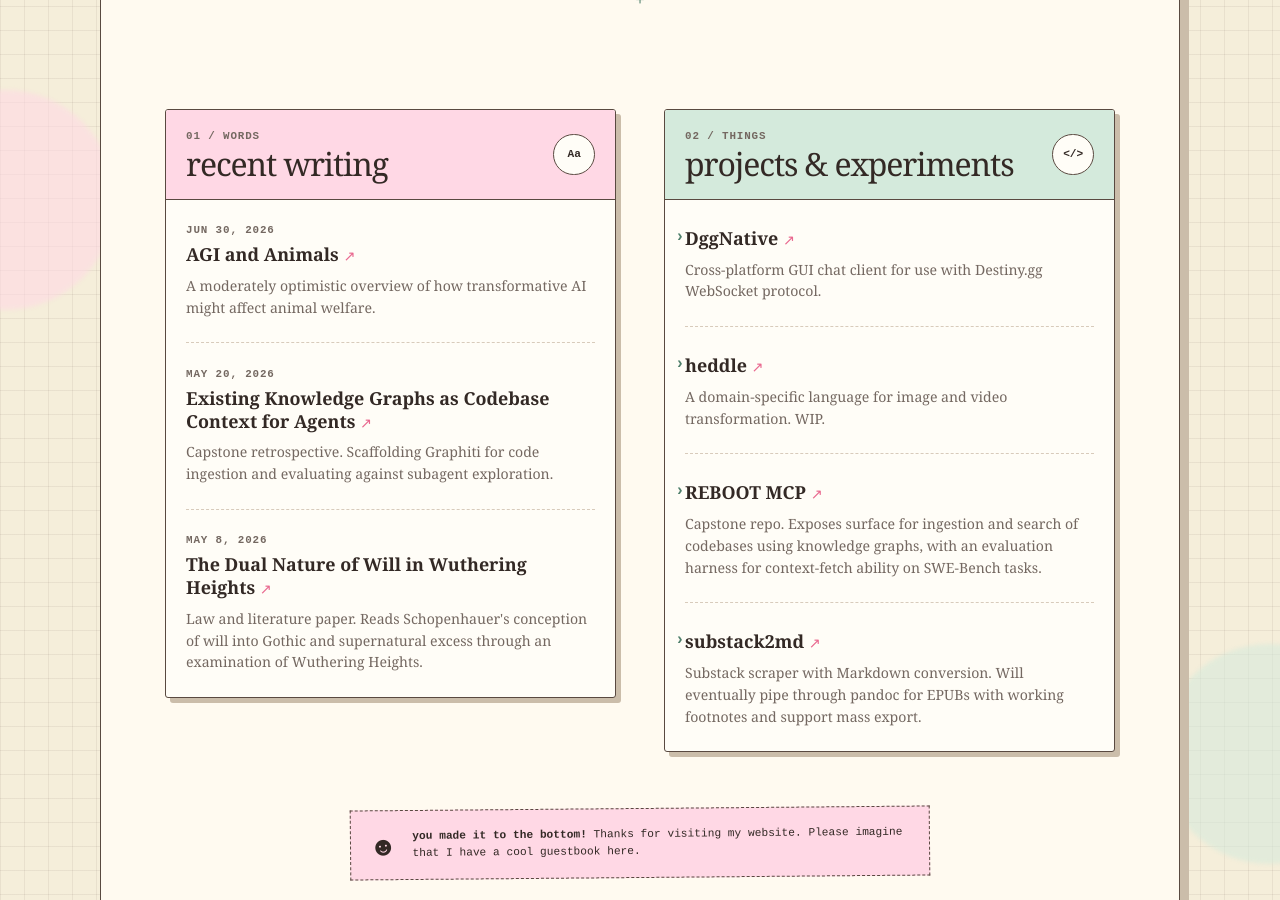
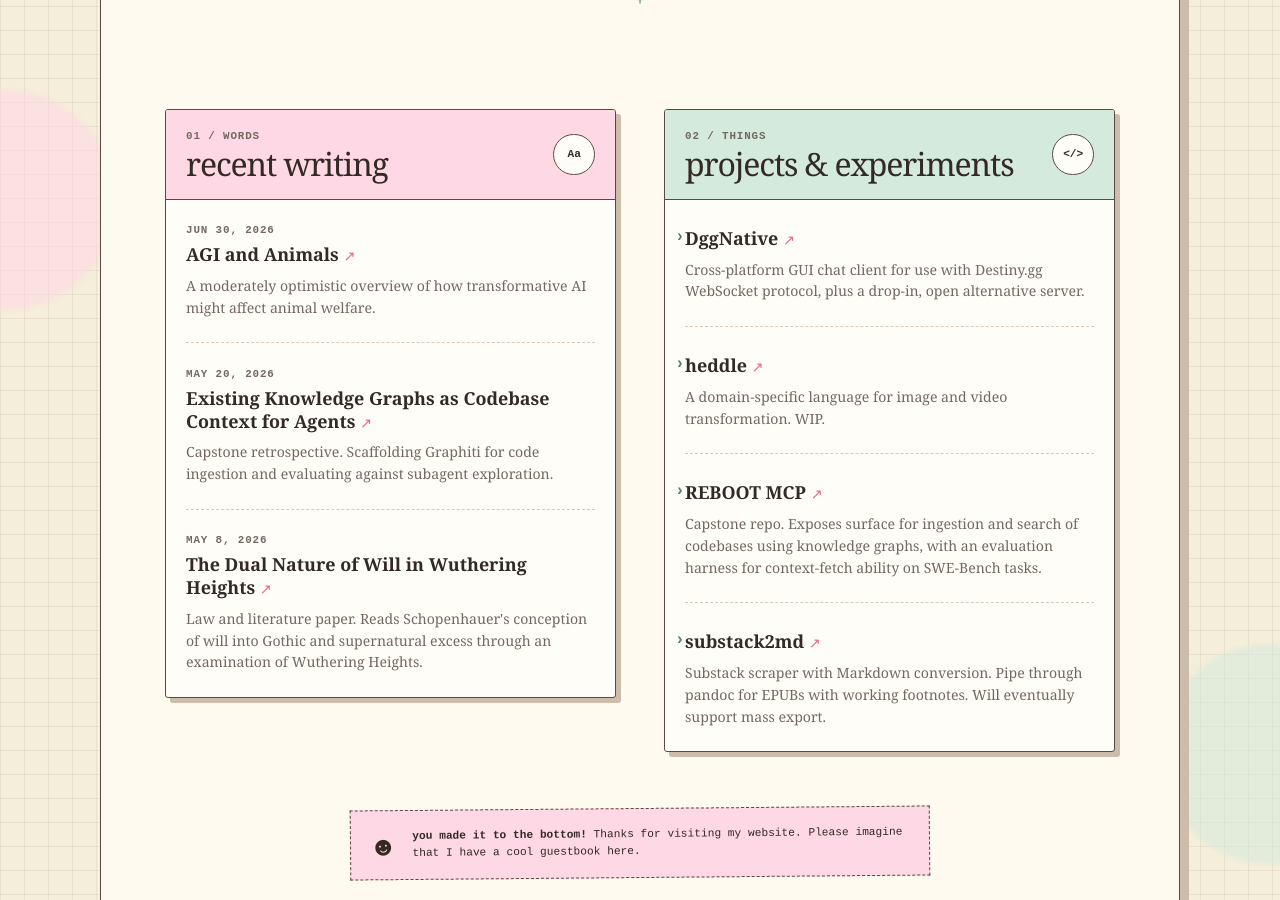
Before and after one commit to jackcml/personal-site, a Jekyll site: the page built from index.md, in a window 1280 px wide and 900 px high, scrolled down 834 px. Built offline with Jekyll 4.4.1, drawn with Linux system fonts in a browser that asks for light colours.

Commit message:
fix: update project descriptions

```diff
--- a/_data/projects.yml
+++ b/_data/projects.yml
@@ -6,7 +6,7 @@
 #    - Writing
 
 - name: DggNative
-  description: "Cross-platform GUI chat client for use with Destiny.gg WebSocket protocol."
+  description: "Cross-platform GUI chat client for use with Destiny.gg WebSocket protocol, plus a drop-in, open alternative server."
   url: https://github.com/jackcml/DggNative
 
 - name: heddle
@@ -18,5 +18,5 @@
   url: https://github.com/jackcml/reboot-mcp
 
 - name: substack2md
-  description: "Substack scraper with Markdown conversion. Will eventually pipe through pandoc for EPUBs with working footnotes and support mass export."
+  description: "Substack scraper with Markdown conversion. Pipe through pandoc for EPUBs with working footnotes. Will eventually support mass export."
   url: https://github.com/jackcml/substack2md
```
